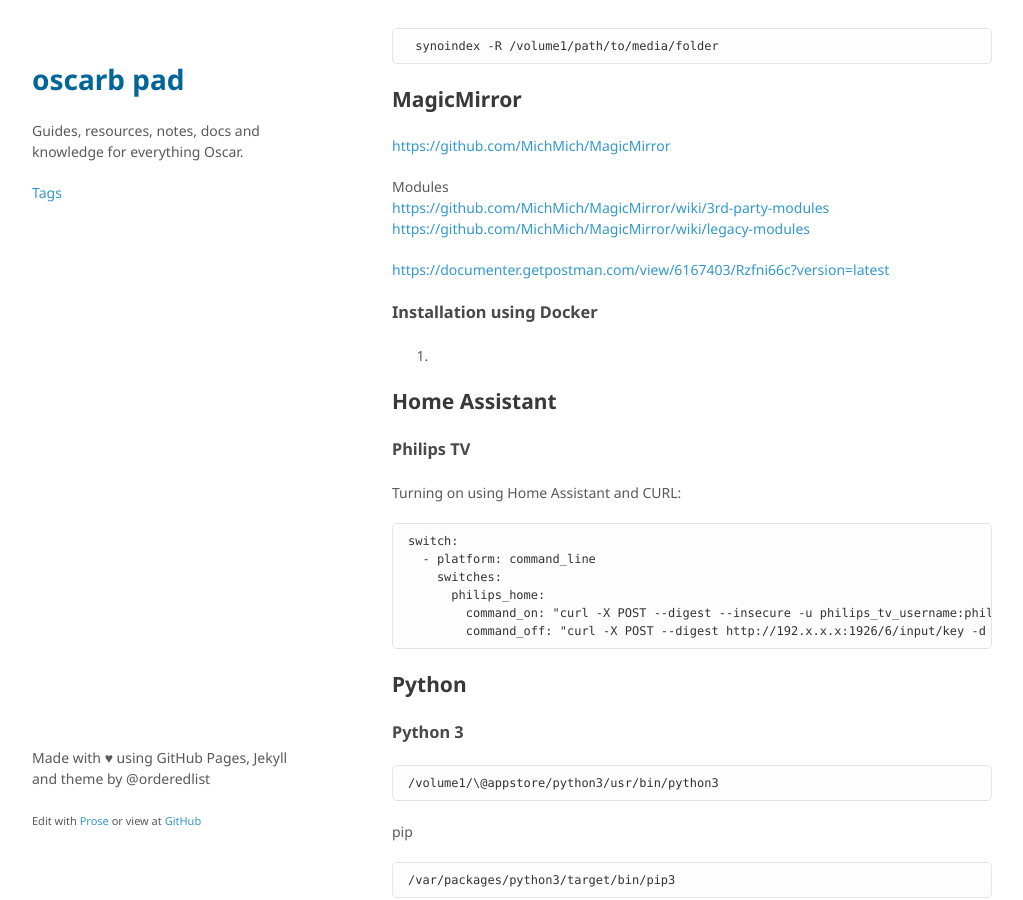
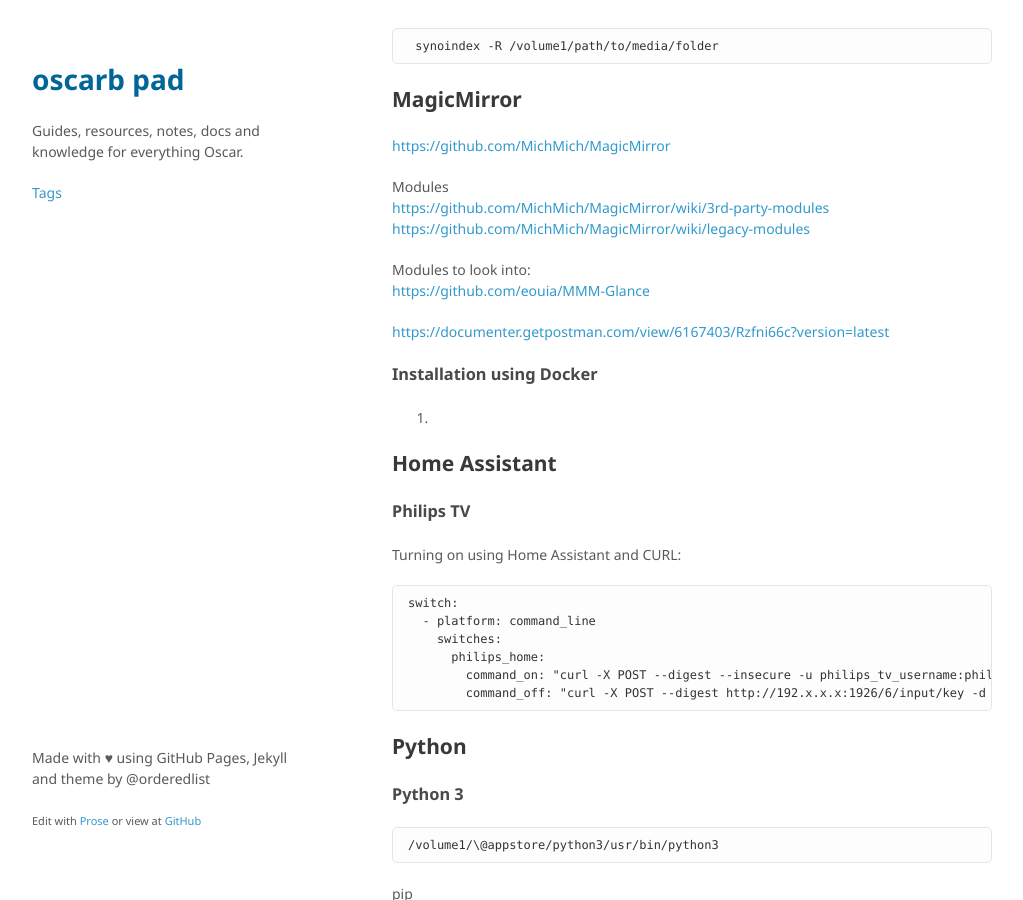
Before and after one commit to oscarb/pad, a Jekyll site: the page built from _docs/ds713.md, in a window 1280 px wide and 900 px high, scrolled down 4372 px. Shown: the whole window, without its empty margins (128-1151 px from the left). Built offline with Jekyll 4.4.1, drawn with Linux system fonts in a browser that asks for light colours; some web fonts are replaced.

Commit message:
Update ds713.md

```diff
--- a/_docs/ds713.md
+++ b/_docs/ds713.md
@@ -185,6 +185,11 @@ Modules
 https://github.com/MichMich/MagicMirror/wiki/3rd-party-modules
 https://github.com/MichMich/MagicMirror/wiki/legacy-modules
 
+Modules to look into:
+https://github.com/eouia/MMM-Glance
+
+
+
 https://documenter.getpostman.com/view/6167403/Rzfni66c?version=latest
 
 ### Installation using Docker
```
